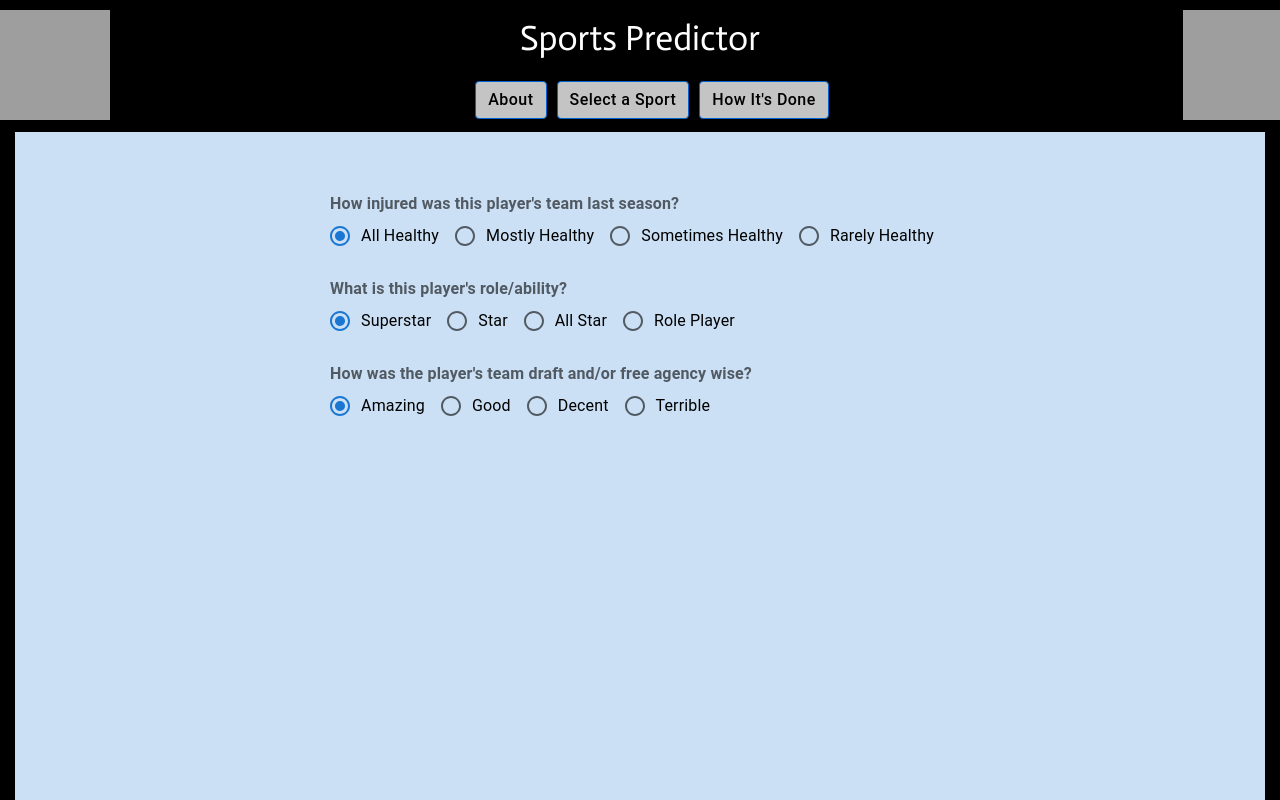
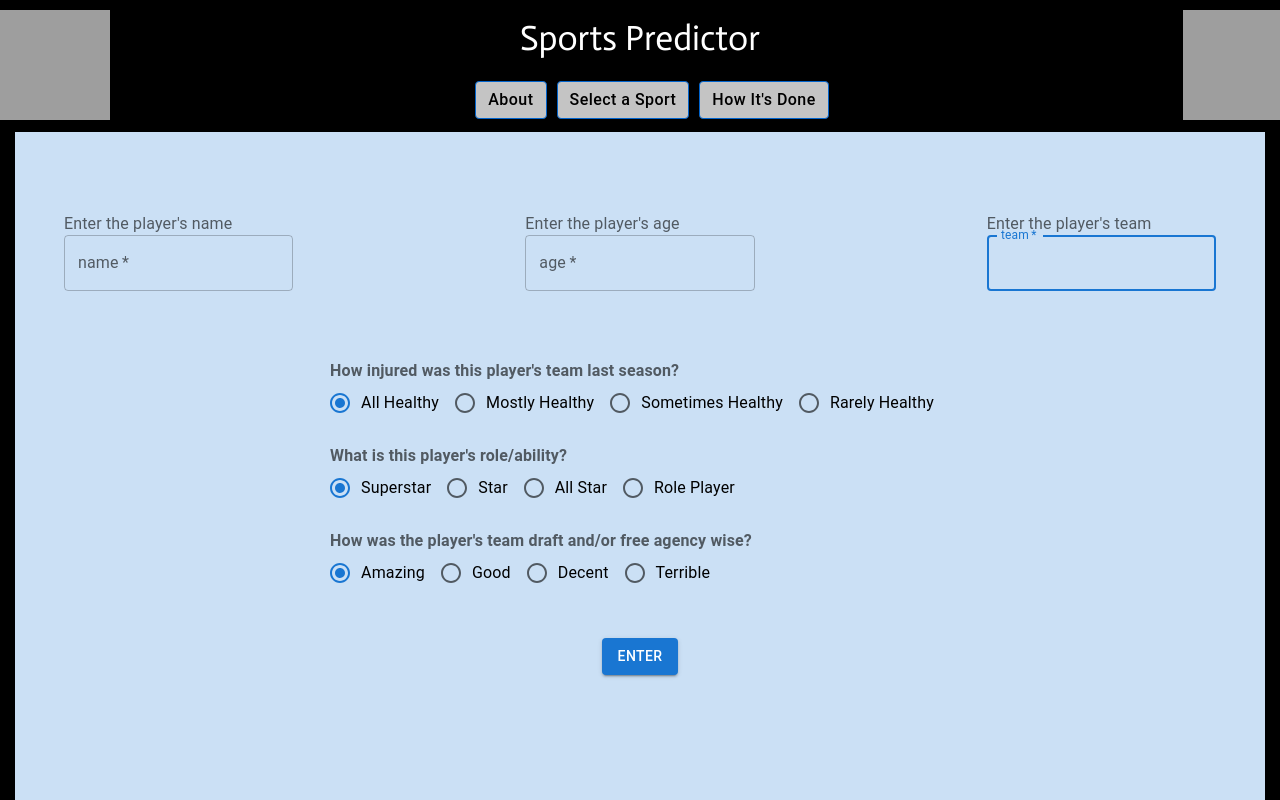
Before and after one commit to apaul45/Sports-Predictor, a React (Create React App) app in the folder client/sp-react-app/: page /bball/make-prediction in a window 1280 px wide. Both pictures are taken after a click on the button "Shorter Method". Shown: the top 800 px of the page. Built offline with nearby package versions, Linux system fonts and the light colour scheme; grey boxes are pictures that could not be loaded.

Commit message:
Finished styling the shorter and longer method pages

```diff
--- a/client/sp-react-app/src/components/LongerMethod.tsx
+++ b/client/sp-react-app/src/components/LongerMethod.tsx
@@ -1,6 +1,11 @@
-import { Box, Button, FormControl, Input, InputLabel, TextField } from "@mui/material";
+import { Box, Button, Container, FormControl, Grid, Input, InputLabel, TextField } from "@mui/material";
 import { useState } from "react";
 
+/*
+    In order to pass in props to a component in typescript,
+    a interface can be defined and then destructured
+    to get the necessary props
+*/
 interface RadioButtons{
     radioButtons : JSX.Element;
 }
@@ -27,6 +32,7 @@ function LongerMethod({radioButtons} : RadioButtons){
     */
     const [formObject, setFormObject] = useState(initObject);
 
+    //See above explanation on index signatures
     const handleChange = (attribute: string, event:any) => {
         formObject[attribute] = event.target.value;
         setFormObject(formObject);
@@ -35,32 +41,60 @@ function LongerMethod({radioButtons} : RadioButtons){
 
     //Object.entries() can be used to get an array with each keyname pair as an array
     const array = Object.entries(formObject);
+
+    /* A MUI grid can be used to control how
+       many inputs are grouped together: the xs (or sm)
+       attribute allows for controlling how much space an
+       item takes up in terms of its width. The max value is 12,
+       which means an xs of 6 would allow for 6 columns
+       with 2 in each row.
+
+       In this case, the xs is 3 to allow for 3 columns with 4 items
+       in each row
+    */
     const textfields = array.map(entry =>
-        <>
+        <Grid item xs={3} >
             <InputLabel>
                 Enter the player's {entry[0]}
             </InputLabel>
             <TextField
-            defaultValue={entry[1]}
+            name={entry[0]}
+            required
+            label={entry[0]}
+            autoFocus
             onChange={(event) => handleChange(entry[0], event)}
-            /><br/>
-        </>
+            />
+        </Grid>
     );
+
+    /*
+        Wrapping the form in a Container component allows for the
+        form to be centered
+    */
     return(
-        <div className="centering">
-            <form>
+        <Container component="main">
+            <Box component="form"
+            onClick={()=>console.log(1)}
+            sx={{
+                display: 'flex',
+                flexDirection: 'column',
+                alignItems: 'center',
+            }}
+            >
                 <br/>
-                {textfields}
+                <Grid container spacing={2}>
+                    {textfields}
+                </Grid>
                 <FormControl>
                     {radioButtons}
                 </FormControl>
                 <br/>
                 <Button type="submit"
-                onClick={()=>console.log(1)}>
+                variant="contained">
                     Submit
                 </Button>
-            </form>
-        </div>
+            </Box>
+        </Container>
     );
 }
 export default LongerMethod;
--- a/client/sp-react-app/src/components/ShorterMethod.tsx
+++ b/client/sp-react-app/src/components/ShorterMethod.tsx
@@ -4,18 +4,96 @@
     to get the necessary props
 */
 
-import { FormControl } from "@mui/material";
+import { Container, FormControl, Box, Grid, InputLabel, TextField, Button } from "@mui/material";
+import { useState } from "react";
 
 interface RadioButtons{
     radioButtons : JSX.Element;
 }
 function ShorterMethod({radioButtons} : RadioButtons){
+    /*
+        In TypeScript, an index signature (using a string value to access a value in a
+        object) requires two things in this case. First, the object itself must have
+        its type explicitly defined (in this case, {[key: string]: any}). Then,
+        the key itself must be explicitly defined as a string in this case (attribute: string).
+        This goes back to the idea that a value in a js object can be accessed in two ways:
+        either object.key or object["key"]
+
+        https://stackoverflow.com/questions/55831886/typescript-an-index-signature-parameter-must-be-a-string-or-number-when-try
+    */
+    const initObject:{[key: string]: any} = {
+        name: "", age: 0, team: ""
+    };
+    const [formObject, setFormObject] = useState(initObject);
+
+    //See above explanation on index signatures
+
+    const handleChange = (attribute: string, event:any) => {
+        formObject[attribute] = event.target.value;
+        setFormObject(formObject);
+        console.log(formObject[attribute])
+    }
+
+    //Object.entries() can be used to get an array with each keyname pair as an array
+    const array = Object.entries(formObject);
+    /*
+        A MUI grid can be used to control how
+       many inputs are grouped together: the xs (or sm)
+       attribute allows for controlling how much space an
+       item takes up in terms of its width. The max value is 12,
+       which means an xs of 6 would allow for 6 columns
+       with 2 in each row.
+
+       In this case, the xs is 3 to allow for 3 columns with 1 item
+       in each row
+    */
+    const textfields = array.map(entry =>
+        <Grid item xs={4.0}>
+            <InputLabel>
+                Enter the player's {entry[0]}
+            </InputLabel>
+            <TextField
+            name={entry[0]}
+            required
+            label={entry[0]}
+            autoFocus
+            onChange={(event) => handleChange(entry[0], event)}
+            />
+        </Grid>
+    );
     return(
-        <div className="centering">
-            <FormControl>
-                {radioButtons}
-            </FormControl>
-        </div>
+        <Container component="main">
+            <br/>
+            <Box component="form"
+            onClick={()=>console.log(1)}
+            sx={{
+                display: 'flex',
+                flexDirection: 'column',
+                alignItems: 'center',
+            }}
+            >
+                <Grid container spacing={29}>
+                    {textfields}
+                </Grid>
+
+                <br/>
+
+                <FormControl
+                style={{marginTop: 48}}>
+                    {radioButtons}
+                </FormControl>
+
+                <br/>
+
+                <Button
+                type="submit"
+                variant="contained"
+                sx={{ mt: 3, mb: 2 }}
+                >
+                    Enter
+                </Button>
+            </Box>
+        </Container>
     );
 }
 
```
